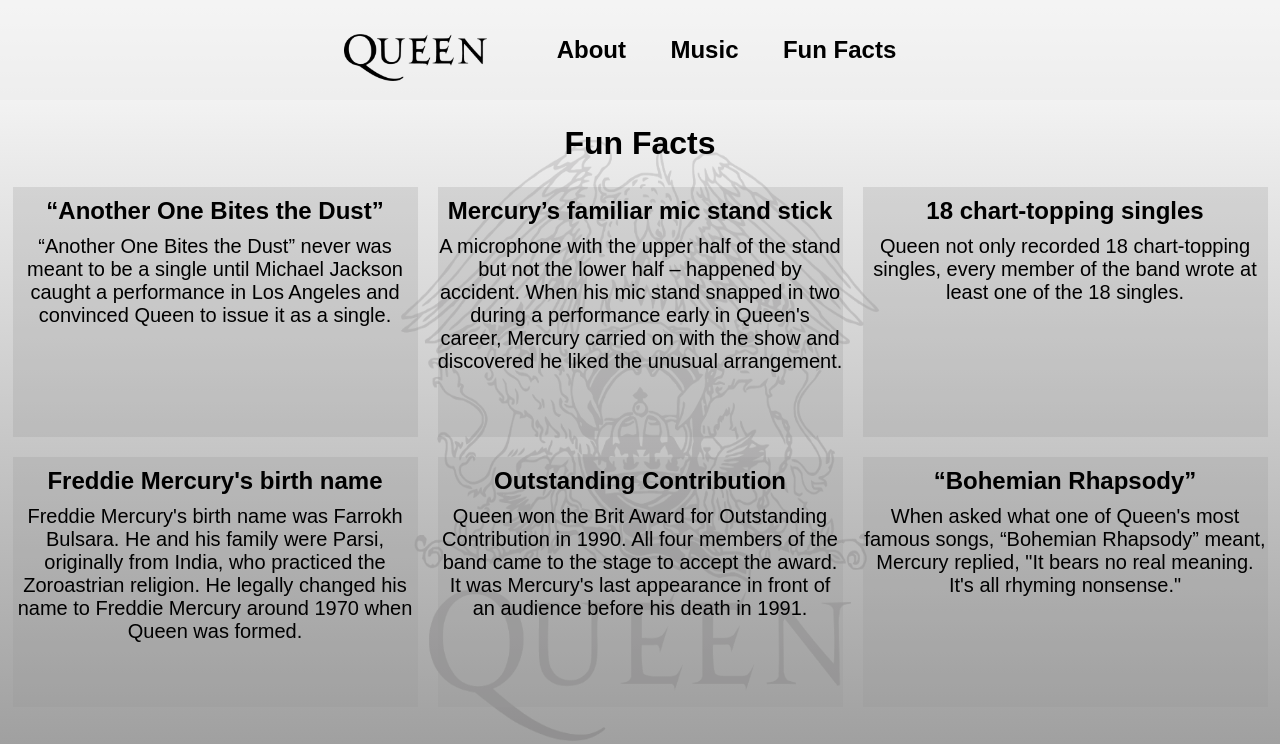
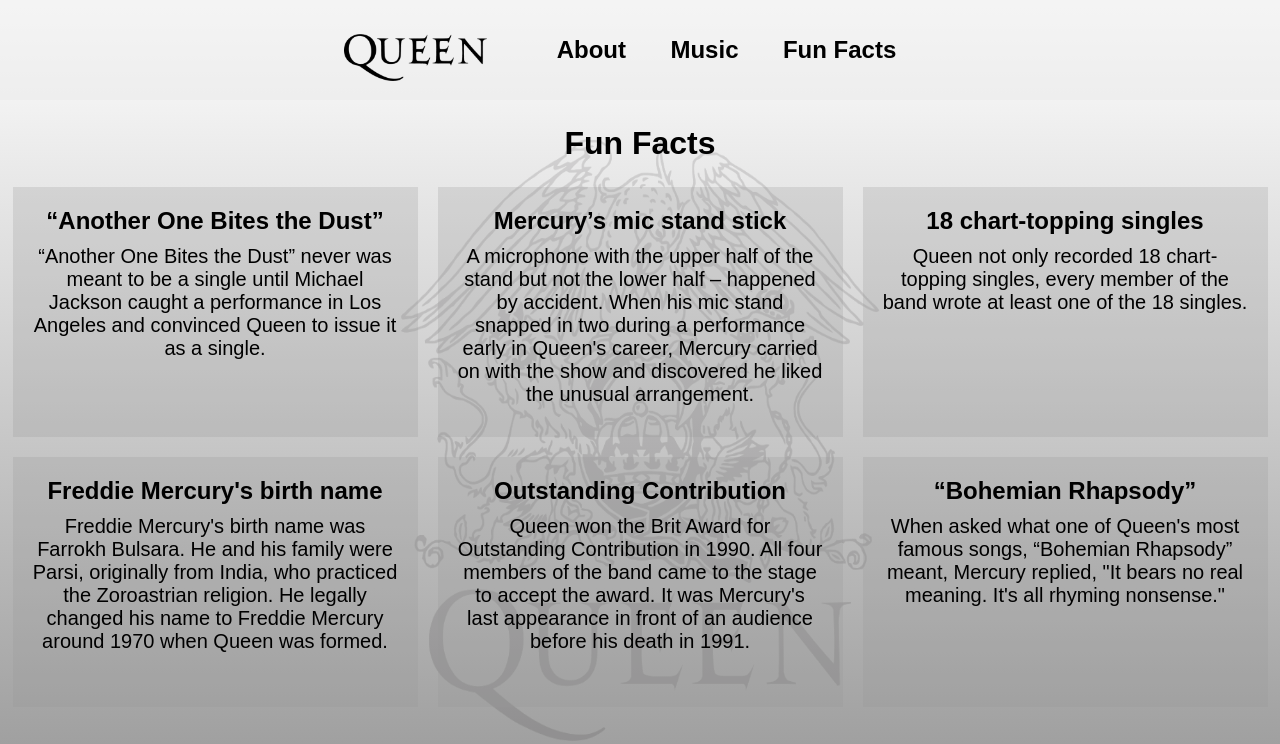
Before and after one commit to conjurs/queenband, a plain HTML site: page funFacts.html in a window 1280 px wide. Drawn offline with Linux system fonts and the light colour scheme.

Commit message:
funFacts parandus

```diff
--- a/funFacts.html
+++ b/funFacts.html
@@ -30,7 +30,7 @@
         </p>
     </div>
     <div class="funFactsItem">
-        <p class="funFactsItemTitle">Mercury’s familiar mic stand stick</p>
+        <p class="funFactsItemTitle">Mercury’s mic stand stick</p>
         <p class="funFactsItemContent">
             A microphone with the upper half of the stand but not the lower half – happened by accident.
             When his mic stand snapped in two during a performance early in Queen's career, Mercury carried
--- a/src/style.css
+++ b/src/style.css
@@ -74,8 +74,7 @@ nav a {
 
 .funFactsItem {
     background-color: rgba(153, 153, 153, 0.25);
-    padding-top: 10px;
-    padding-bottom: 10px;
+    padding: 20px;
 }
  .funFactsItemTitle {
     text-align: center;
```
